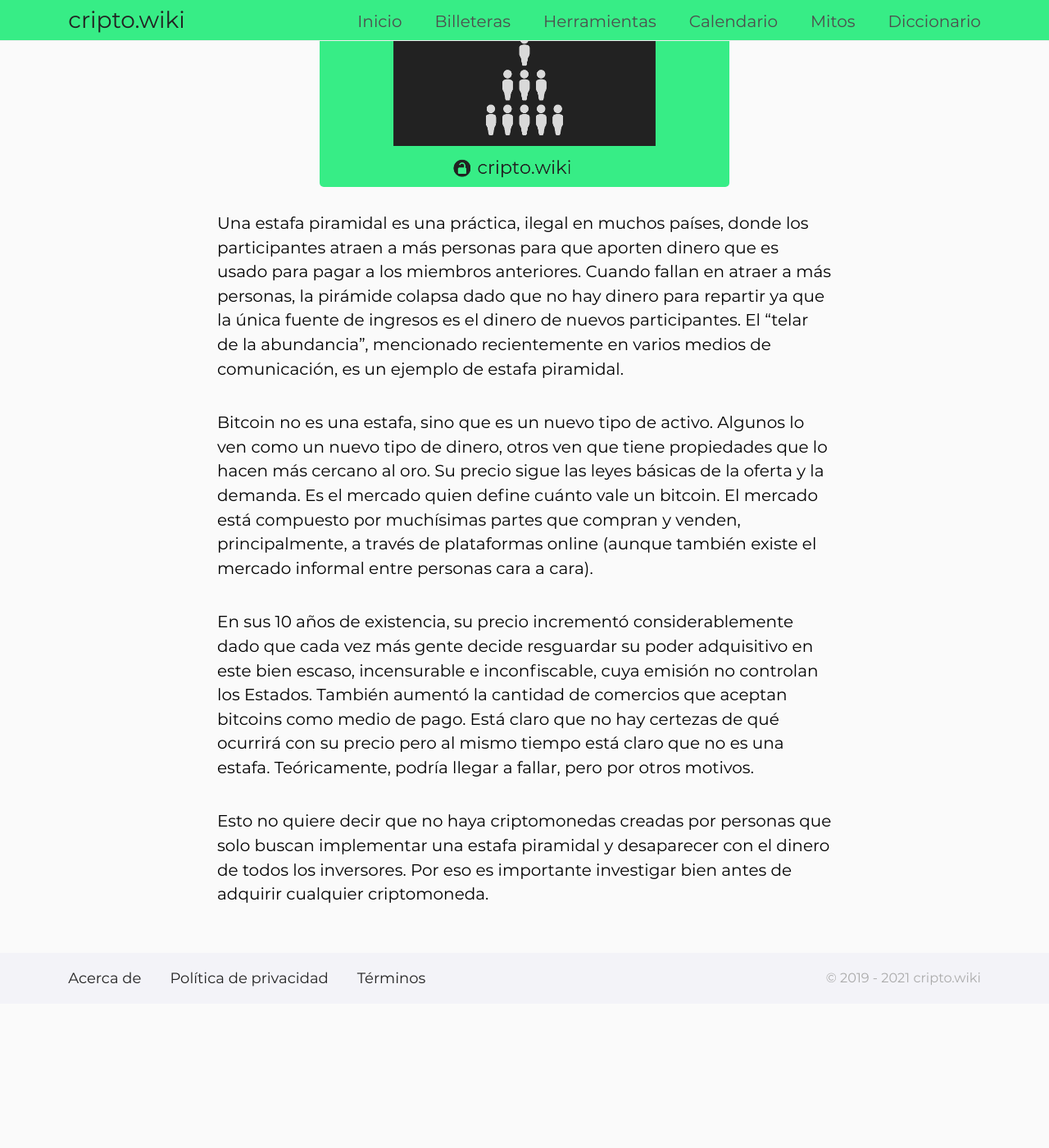
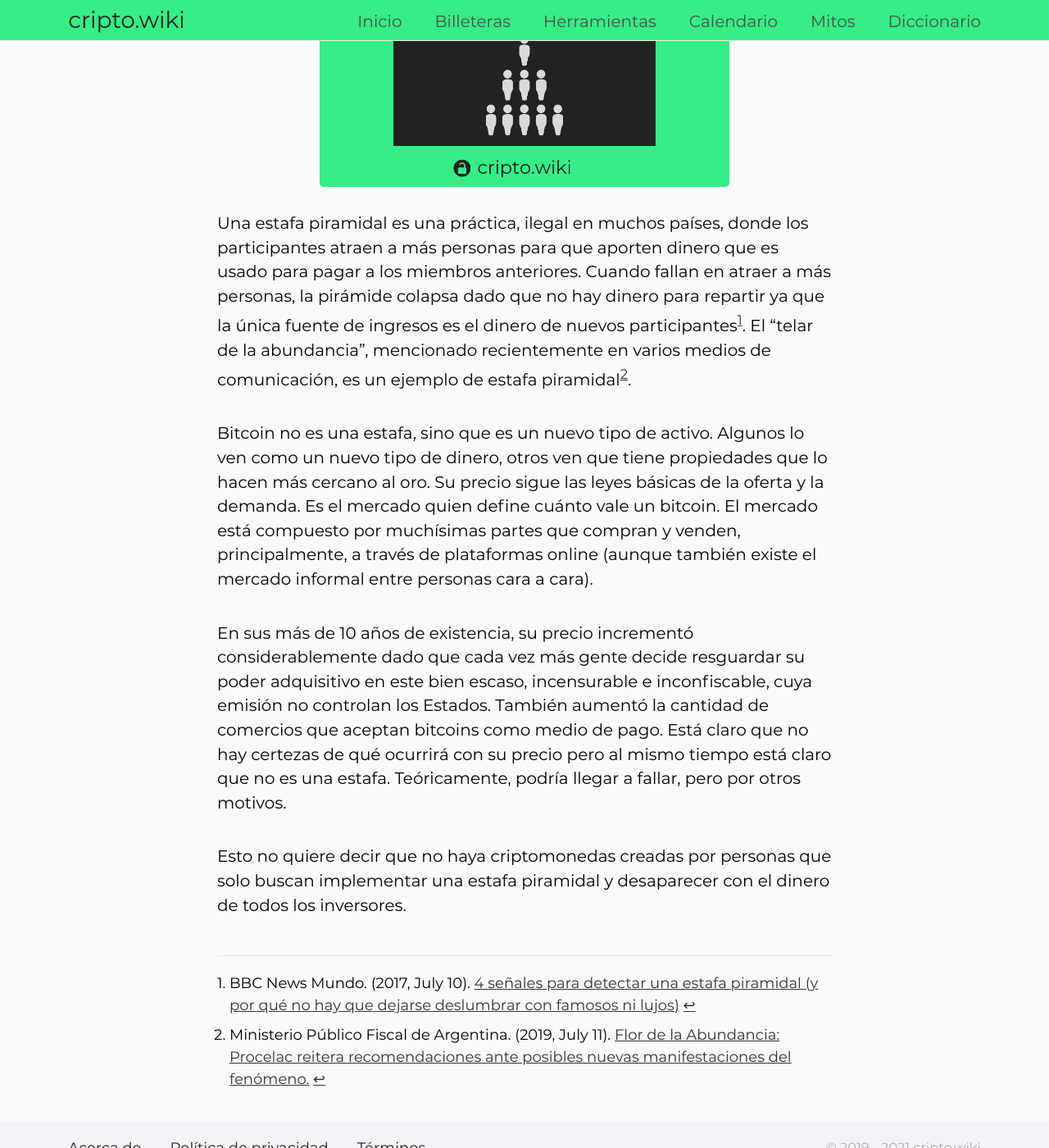
Before and after one commit to criptowiki/criptowiki, a Jekyll site: the page built from collections/_myths/bitcoin-is-a-piramid-scheme.md, in a window 1280 px wide and 1400 px high, scrolled down 493 px. Shown: the whole window at 82% size. Built offline with Jekyll 4.4.1, drawn with Linux system fonts in a browser that asks for light colours; before the commit the page ends 1717 px from its top, so only the background shows below that.

Commit message:
Add sources in _myths/bitcoin-is-a-piramid-scheme.md, focus on Bitcoin (#2)

```diff
--- a/collections/_myths/bitcoin-is-a-piramid-scheme.md
+++ b/collections/_myths/bitcoin-is-a-piramid-scheme.md
@@ -4,10 +4,14 @@ permalink: /mitos/bitcoin-es-una-estafa-piramidal
 image: myths/es/bitcoin-es-una-estafa-piramidal.png
 ---
 
-Una estafa piramidal es una práctica, ilegal en muchos países, donde los participantes atraen a más personas para que aporten dinero que es usado para pagar a los miembros anteriores. Cuando fallan en atraer a más personas, la pirámide colapsa dado que no hay dinero para repartir ya que la única fuente de ingresos es el dinero de nuevos participantes. El "telar de la abundancia", mencionado recientemente en varios medios de comunicación, es un ejemplo de estafa piramidal.
+Una estafa piramidal es una práctica, ilegal en muchos países, donde los participantes atraen a más personas para que aporten dinero que es usado para pagar a los miembros anteriores. Cuando fallan en atraer a más personas, la pirámide colapsa dado que no hay dinero para repartir ya que la única fuente de ingresos es el dinero de nuevos participantes[^1]. El "telar de la abundancia", mencionado recientemente en varios medios de comunicación, es un ejemplo de estafa piramidal[^2].
 
 Bitcoin no es una estafa, sino que es un nuevo tipo de activo. Algunos lo ven como un nuevo tipo de dinero, otros ven que tiene propiedades que lo hacen más cercano al oro. Su precio sigue las leyes básicas de la oferta y la demanda. Es el mercado quien define cuánto vale un bitcoin. El mercado está compuesto por muchísimas partes que compran y venden, principalmente, a través de plataformas online (aunque también existe el mercado informal entre personas cara a cara).
 
-En sus 10 años de existencia, su precio incrementó considerablemente dado que cada vez más gente decide resguardar su poder adquisitivo en este bien escaso, incensurable e inconfiscable, cuya emisión no controlan los Estados. También aumentó la cantidad de comercios que aceptan bitcoins como medio de pago. Está claro que no hay certezas de qué ocurrirá con su precio pero al mismo tiempo está claro que no es una estafa. Teóricamente, podría llegar a fallar, pero por otros motivos.
+En sus más de 10 años de existencia, su precio incrementó considerablemente dado que cada vez más gente decide resguardar su poder adquisitivo en este bien escaso, incensurable e inconfiscable, cuya emisión no controlan los Estados. También aumentó la cantidad de comercios que aceptan bitcoins como medio de pago. Está claro que no hay certezas de qué ocurrirá con su precio pero al mismo tiempo está claro que no es una estafa. Teóricamente, podría llegar a fallar, pero por otros motivos.
 
-Esto no quiere decir que no haya criptomonedas creadas por personas que solo buscan implementar una estafa piramidal y desaparecer con el dinero de todos los inversores. Por eso es importante investigar bien antes de adquirir cualquier criptomoneda.
+Esto no quiere decir que no haya criptomonedas creadas por personas que solo buscan implementar una estafa piramidal y desaparecer con el dinero de todos los inversores.
+
+[^1]: BBC News Mundo. (2017, July 10). [4 señales para detectar una estafa piramidal (y por qué no hay que dejarse deslumbrar con famosos ni lujos)](https://www.bbc.com/mundo/noticias-america-latina-40556166)
+
+[^2]: Ministerio Público Fiscal de Argentina. (2019, July 11). [Flor de la Abundancia: Procelac reitera recomendaciones ante posibles nuevas manifestaciones del fenómeno.](https://www.fiscales.gob.ar/criminalidad-economica/flor-de-la-abundancia-procelac-reitera-recomendaciones-ante-posibles-nuevas-manifestaciones-del-fenomeno/)
```
